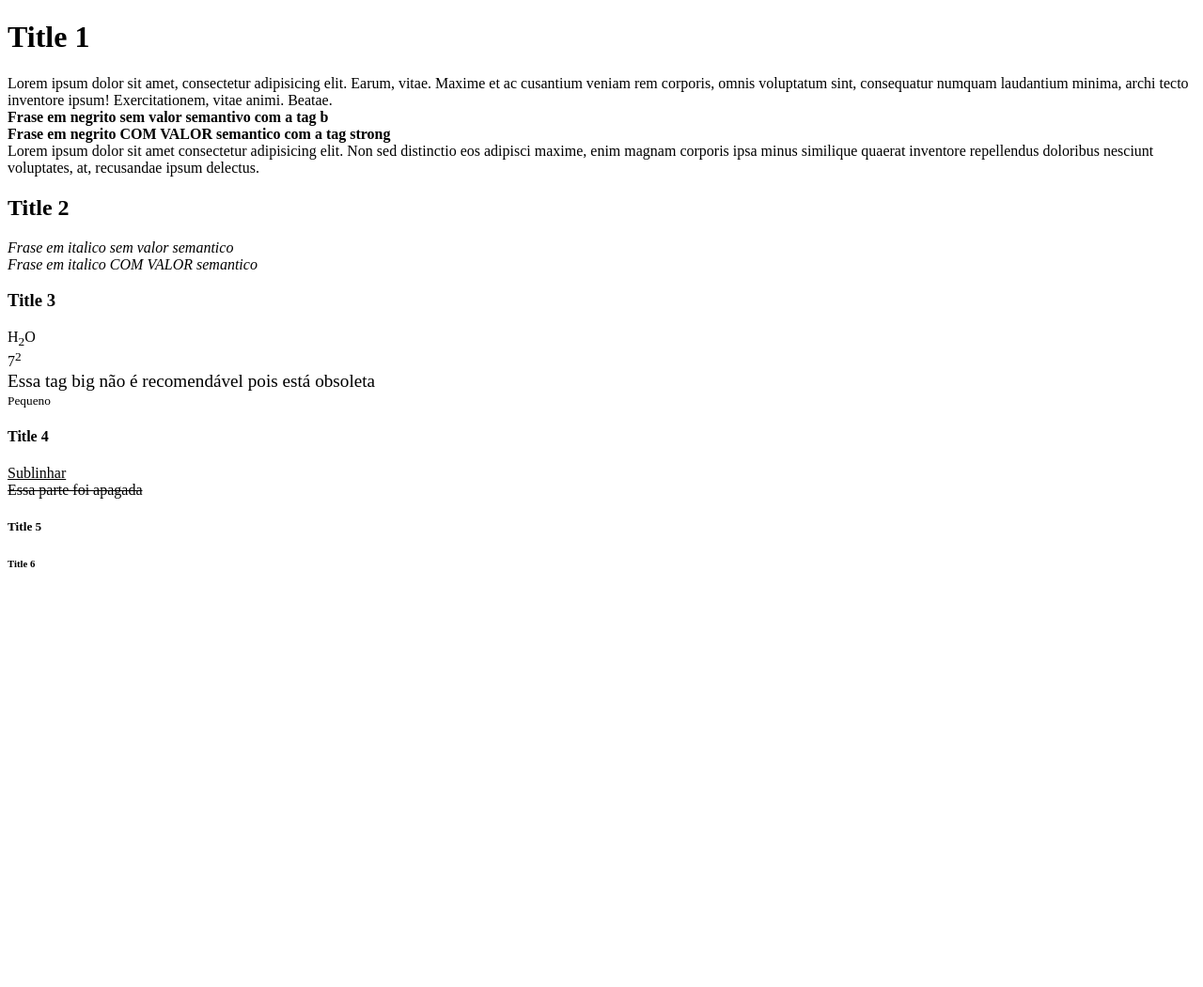
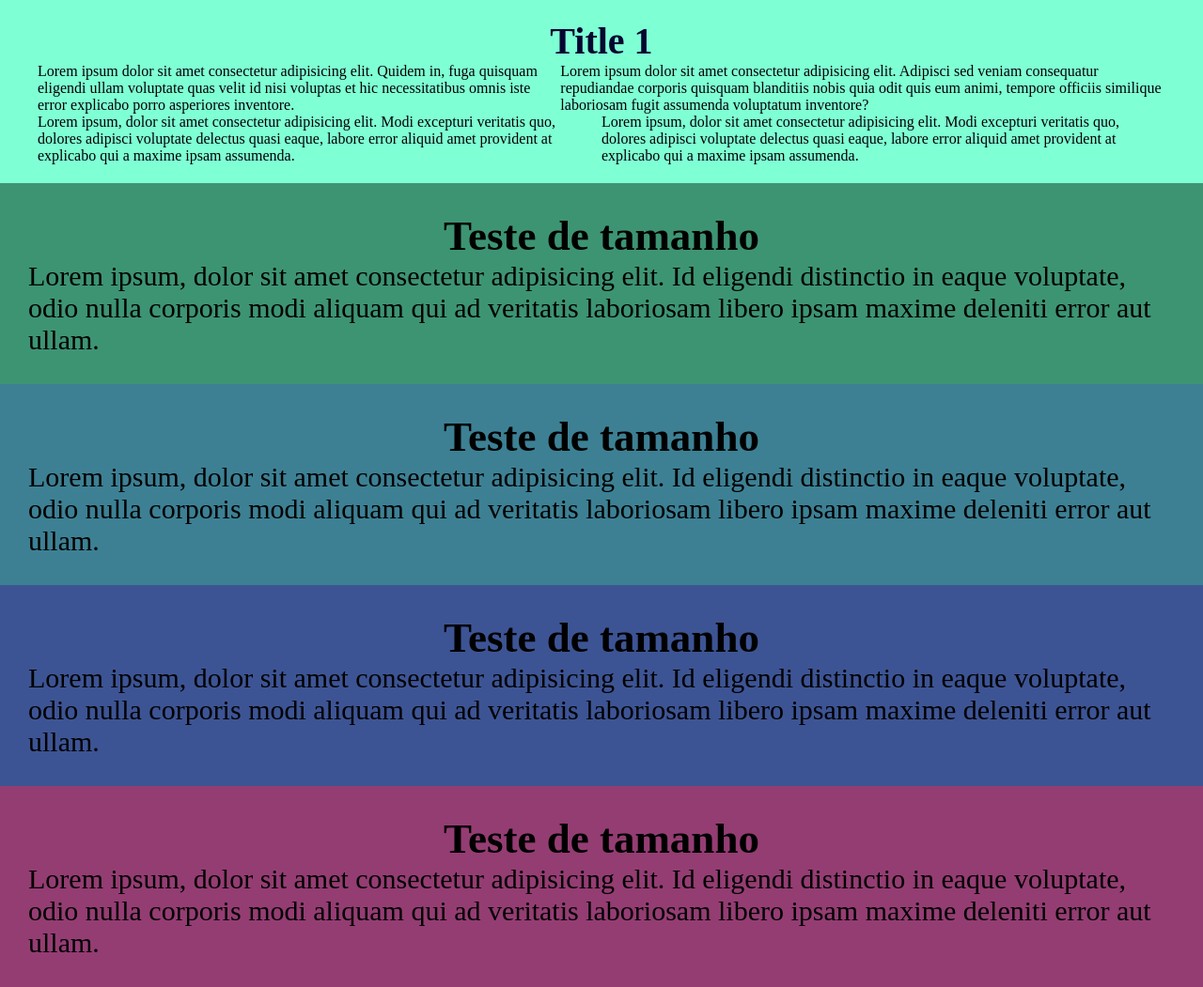
Before and after one commit to wandeilson/curso-desenvolvimento-web-basico, a plain HTML site: page aula 3 html/index.html in a window 1280 px wide. Shown: the whole page at 94% size. Before the commit the page ends 800 px from the top, so only its background shows below. Drawn offline with Linux system fonts and the light colour scheme.

Commit message:
Alteraões aula 3 segunda semana

```diff
--- a/aula 3 html/index.html
+++ b/aula 3 html/index.html
@@ -4,52 +4,59 @@
     <meta charset="UTF-8">
     <meta http-equiv="X-UA-Compatible" content="IE=edge">
     <meta name="viewport" content="width=device-width, initial-scale=1.0">
-    <title>Aula HTML</title>
+    <title>Aula 3 HTML</title>
+    <link rel="stylesheet" href="style.css">
 </head>
 <body>
+        <section class="section1" id="section1">
+            <h1 id="idTitle" class="titulo1">Title 1</h1>
+            <div class="coluna1">
+                <p>
+                    Lorem ipsum dolor sit amet consectetur adipisicing elit. Quidem in, fuga quisquam eligendi ullam voluptate quas velit id nisi voluptas et hic necessitatibus omnis iste error explicabo porro asperiores inventore.
 
-    <h1>Title 1</h1>
-    <p>Lorem ipsum dolor sit amet,
-        consectetur adipisicing elit. Earum, vitae. Maxime et ac
-        cusantium veniam rem corporis, omnis voluptatum
-        sint, consequatur numquam laudantium minima, archi
-        tecto inventore ipsum! Exercitationem, vitae
-        animi. Beatae.
+                </p>
 
-        <br>
-        <b>Frase em negrito sem valor semantivo com a tag b</b>
-        <br>
-        <strong>Frase em negrito COM VALOR semantico com a tag strong </strong>
-        <br>
-        Lorem ipsum dolor sit amet consectetur adipisicing elit. Non sed distinctio eos adipisci maxime, enim magnam corporis ipsa minus similique quaerat inventore repellendus doloribus nesciunt voluptates, at, recusandae ipsum delectus.
+                <p>
+                    Lorem ipsum dolor sit amet consectetur adipisicing elit. Adipisci sed veniam consequatur repudiandae corporis quisquam blanditiis nobis quia odit quis eum animi, tempore officiis similique laboriosam fugit assumenda voluptatum inventore?
+                </p>
+            </div>
+            <div class="coluna2">
+                <p>Lorem ipsum, dolor sit amet consectetur adipisicing elit. Modi excepturi veritatis quo, dolores adipisci voluptate delectus quasi eaque, labore error aliquid amet provident at explicabo qui a maxime ipsam assumenda.</p>
 
-    </p>
-    <h2>Title 2</h2>
-    <p><em>Frase em italico sem valor semantico</em>
-    <br>
-    <i>Frase em italico COM VALOR semantico</i>
 
-    </p>
-    <h3>Title 3</h3>
-    <p>
-       H<sub>2</sub>O
-        <br>
-        7<sup>2</sup>
-        <br>
-        <big>Essa tag big não é recomendável pois está obsoleta</big>
-        <br>
-        <small>Pequeno</small>
+                <p>Lorem ipsum, dolor sit amet consectetur adipisicing elit. Modi excepturi veritatis quo, dolores adipisci voluptate delectus quasi eaque, labore error aliquid amet provident at explicabo qui a maxime ipsam assumenda.</p>
 
-    </p>
-    <h4>Title 4</h4>
-    <p>
-        <ins>Sublinhar</ins>
-        <br>
-        <del>Essa parte foi apagada</del>
+            </div>
 
-    </p>
-    <h5>Title 5</h5>
-    <h6>Title 6</h6>
+        </section>
+        <section class="section2 conteudo1">
+        <h2>Teste de tamanho</h2>
+            <p>Lorem ipsum, dolor sit amet consectetur adipisicing elit.
+            Id eligendi distinctio in eaque voluptate,
+            odio nulla corporis modi aliquam qui ad veritatis laboriosam
+            libero ipsam maxime deleniti error aut ullam.</p>
+        </section>
+        <section class="section2 conteudo2">
+            <h2>Teste de tamanho</h2>
+            <p>Lorem ipsum, dolor sit amet consectetur adipisicing elit.
+            Id eligendi distinctio in eaque voluptate,
+            odio nulla corporis modi aliquam qui ad veritatis laboriosam
+            libero ipsam maxime deleniti error aut ullam.</p>
+        </section>
+        <section class="section2 conteudo3">
+            <h2>Teste de tamanho</h2>
+            <p>Lorem ipsum, dolor sit amet consectetur adipisicing elit.
+            Id eligendi distinctio in eaque voluptate,
+            odio nulla corporis modi aliquam qui ad veritatis laboriosam
+            libero ipsam maxime deleniti error aut ullam.</p>
+        </section>
+        <section class="section2 conteudo4">
+            <h2>Teste de tamanho</h2>
+            <p>Lorem ipsum, dolor sit amet consectetur adipisicing elit.
+            Id eligendi distinctio in eaque voluptate,
+            odio nulla corporis modi aliquam qui ad veritatis laboriosam
+            libero ipsam maxime deleniti error aut ullam.</p>
+        </section>
 
 </body>
 </html>
--- /dev/null
+++ b/aula 3 html/style.css
@@ -0,0 +1,52 @@
+*{
+    margin: 0;
+    padding: 0;
+    border: 0;
+}
+.section1{
+    background-color: aquamarine;
+    padding: 20px 40px;
+
+}
+
+.section1 h1.titulo1{
+    color: blue;
+    text-align: center;
+
+}
+
+#idTitle{
+    color: rgb(5, 6, 48);
+    font-size: 40px;
+
+}
+
+#section1 div {
+    display: flex;
+}
+
+.section2{
+    padding: 30px;
+    background-color: rgb(146, 77, 77);
+    font-size: 30px;
+
+}
+
+.section2>h2{
+    text-align: center;
+}
+
+.section2.conteudo1{
+    background-color: rgb(61, 148, 115);
+}
+.section2.conteudo2{
+    background-color: rgb(61, 128, 148);
+}
+
+.section2.conteudo3{
+    background-color: rgb(61, 84, 148);
+}
+
+.section2.conteudo4{
+    background-color: rgb(148, 61, 115);
+}
```
Also changed, not shown: 1 other file.
